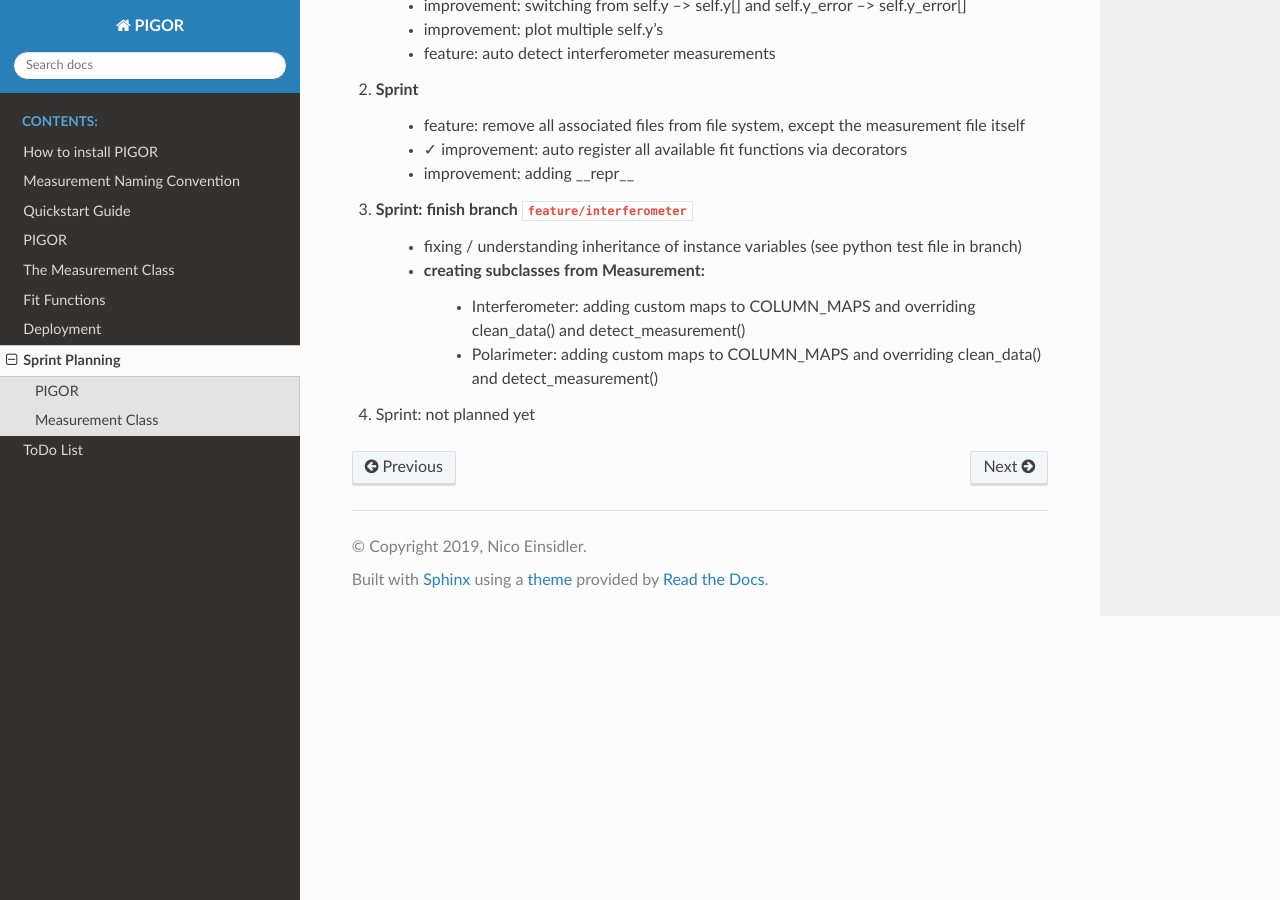
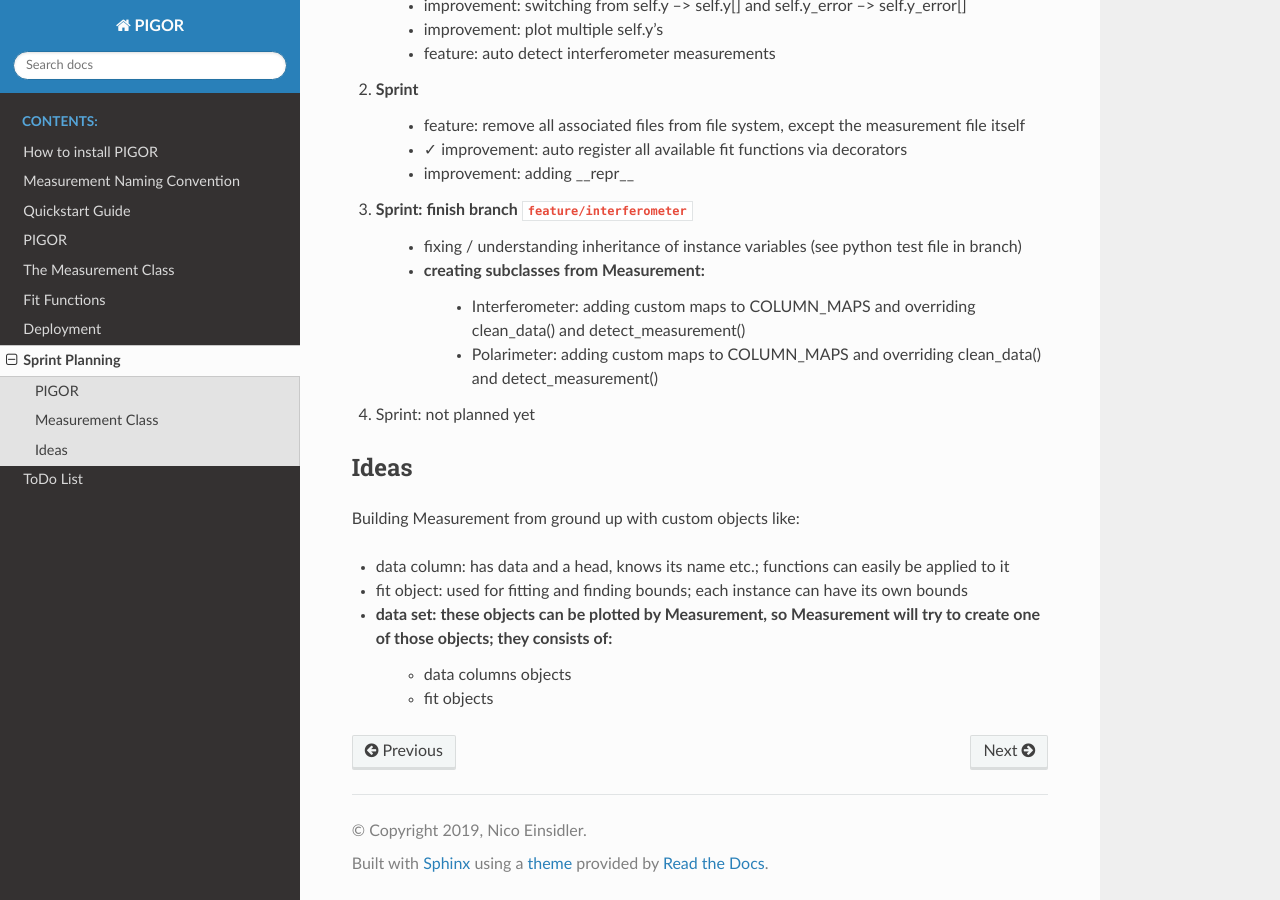
Before and after one commit to nicoeinsidler/pigor, a Sphinx documentation site: the page built from doc/sprints.rst, in a window 1280 px wide and 900 px high, scrolled down 674 px. Built offline with Sphinx 7.4.7 and the Read the Docs theme 2.0.0, drawn with Linux system fonts in a browser that asks for light colours.

Commit message:
jotting down some ideas

```diff
--- a/doc/sprints.rst
+++ b/doc/sprints.rst
@@ -34,3 +34,15 @@ Measurement Class
         - Interferometer: adding custom maps to COLUMN_MAPS and overriding clean_data() and detect_measurement()
         - Polarimeter: adding custom maps to COLUMN_MAPS and overriding clean_data() and detect_measurement()
 4. Sprint: not planned yet
+
+
+Ideas
+-----
+
+Building Measurement from ground up with custom objects like:
+
+- data column: has data and a head, knows its name etc.; functions can easily be applied to it
+- fit object: used for fitting and finding bounds; each instance can have its own bounds
+- data set: these objects can be plotted by Measurement, so Measurement will try to create one of those objects; they consists of:
+    - data columns objects
+    - fit objects
```
